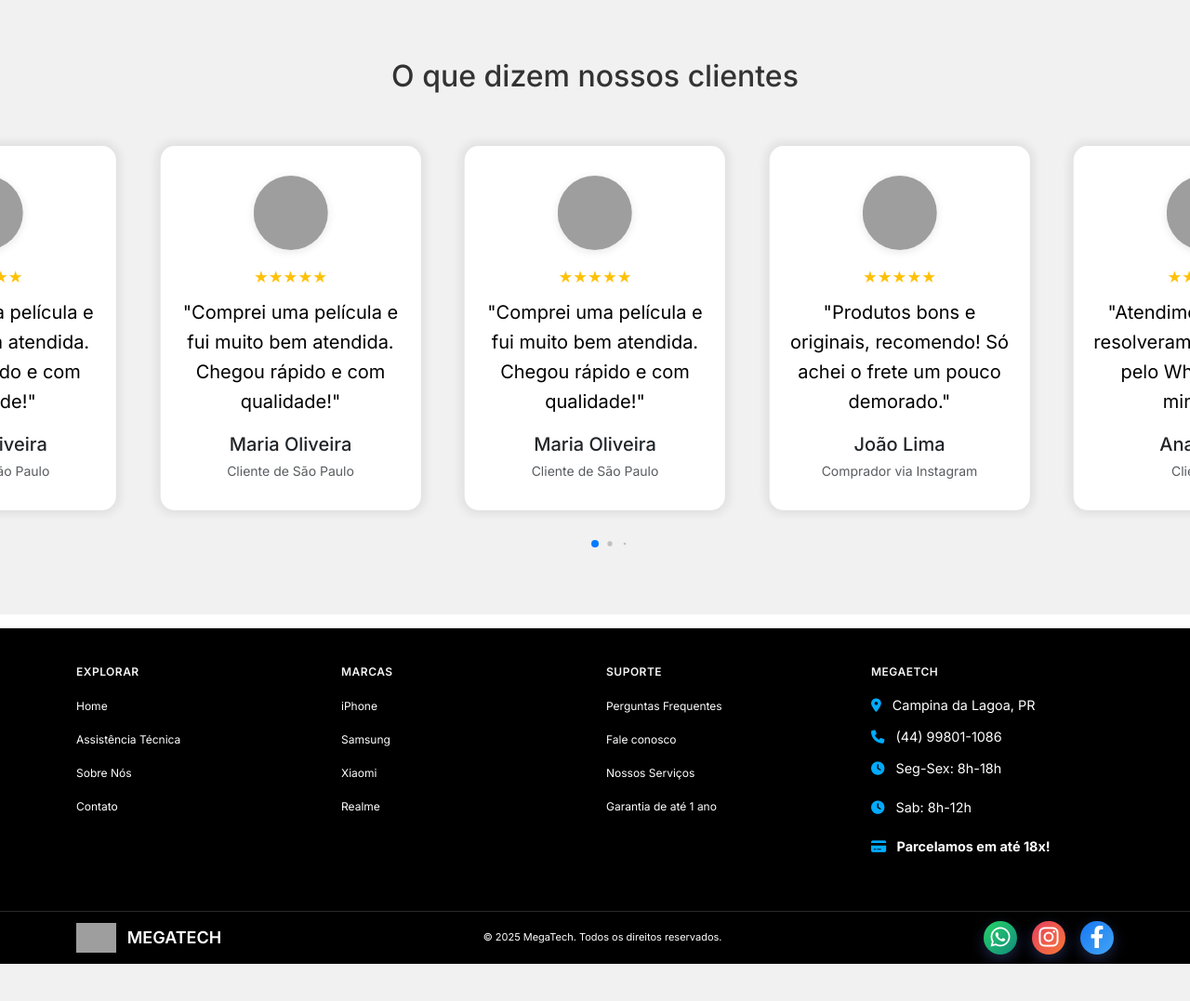
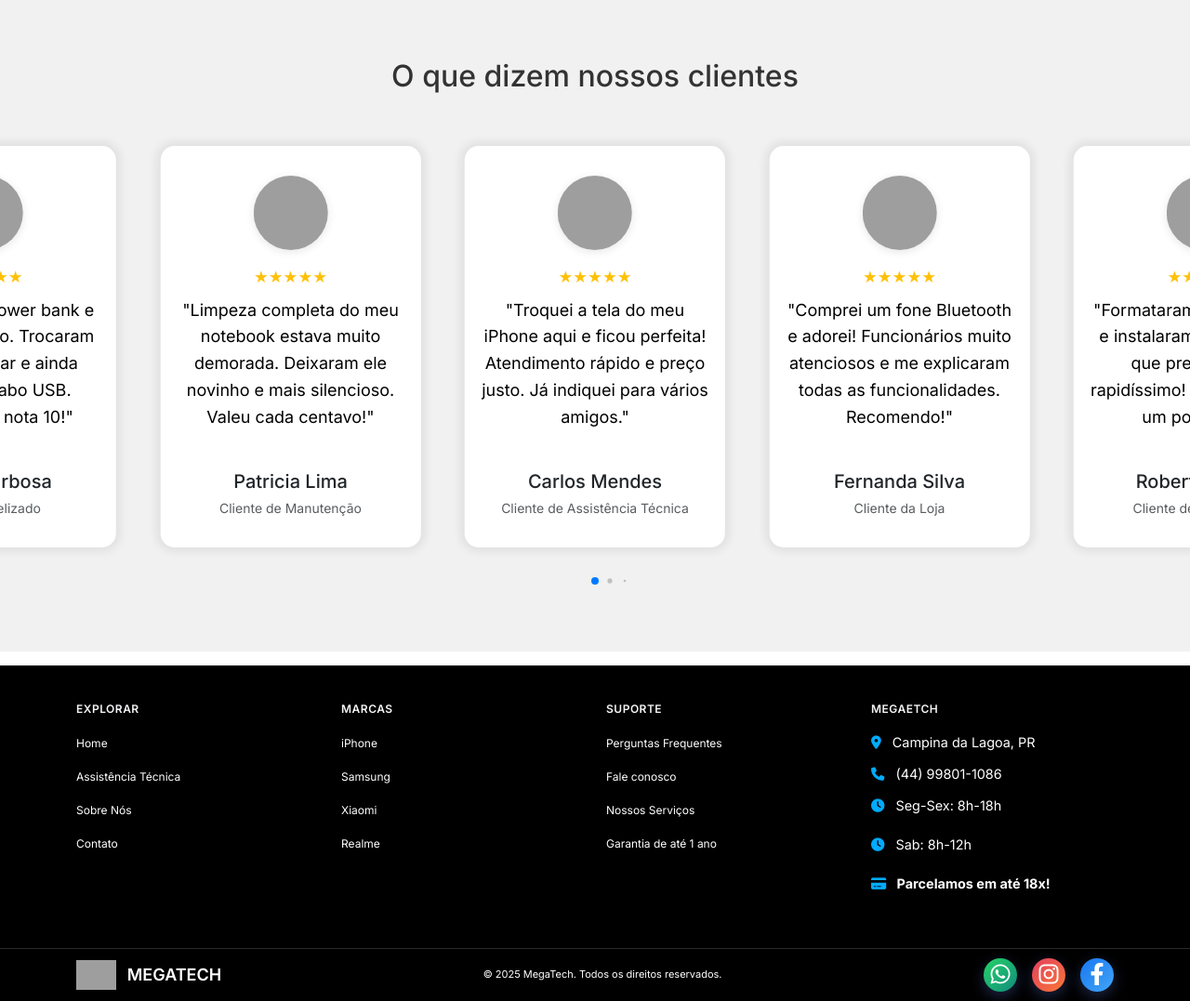
Before and after one commit to mauro-fe/techstore, a PHP site: page /home in a window 1280 px wide. Shown: the part 3643-4720 px from the top of the page at 93% size. Before the commit the page ends 4680 px from the top, so only its background shows below. Run offline with PHP 8.4, Linux system fonts and the light colour scheme; grey boxes are pictures that could not be loaded.

Commit message:
Atualizando avaliações

```diff
--- a/Dados/Avaliacoes.php
+++ b/Dados/Avaliacoes.php
@@ -3,58 +3,82 @@
 $avaliacoes = [
     1 => new Avaliacoes(
         1,
-        'Maria Oliveira',
-        '"Comprei uma película e fui muito bem atendida. Chegou rápido e com qualidade!"',
-        'https://randomuser.me/api/portraits/women/68.jpg',
-        'Cliente de São Paulo',
+        'Carlos Mendes',
+        '"Troquei a tela do meu iPhone aqui e ficou perfeita! Atendimento rápido e preço justo. Já indiquei para vários amigos."',
+        'https://ui-avatars.com/api/?name=Carlos+Mendes&background=0D47A1&color=fff&size=128',
+        'Cliente de Assistência Técnica',
         '★★★★★'
     ),
     2 => new Avaliacoes(
         2,
-        'João Lima',
-        '"Produtos bons e originais, recomendo! Só achei o frete um pouco demorado."',
-        'https://randomuser.me/api/portraits/men/75.jpg',
-        'Comprador via Instagram',
+        'Fernanda Silva',
+        '"Comprei um fone Bluetooth e adorei! Funcionários muito atenciosos e me explicaram todas as funcionalidades. Recomendo!"',
+        'https://ui-avatars.com/api/?name=Fernanda+Silva&background=7B1FA2&color=fff&size=128',
+        'Cliente da Loja',
         '★★★★★'
     ),
     3 => new Avaliacoes(
         3,
-        'Ana Paula',
-        '"Atendimento incrível, resolveram minha dúvida pelo WhatsApp em minutos."',
-        'https://randomuser.me/api/portraits/women/68.jpg',
-        'Cliente fiel',
-        '★★★★★'
+        'Roberto Santos',
+        '"Formataram meu notebook e instalaram os programas que preciso. Ficou rapidíssimo! Só achei o valor um pouco alto."',
+        'https://ui-avatars.com/api/?name=Roberto+Santos&background=388E3C&color=fff&size=128',
+        'Cliente de Manutenção',
+        '★★★★☆'
     ),
     4 => new Avaliacoes(
         4,
-        'Ana Paula',
-        '"Atendimento incrível, resolveram minha dúvida pelo WhatsApp em minutos."',
-        'https://randomuser.me/api/portraits/women/45.jpg',
-        'Cliente fiel',
+        'Juliana Costa',
+        '"Excelente atendimento! Compraram uma película 3D pro meu Samsung e aplicaram na hora. Ficou sem nenhuma bolha."',
+        'https://ui-avatars.com/api/?name=Juliana+Costa&background=E64A19&color=fff&size=128',
+        'Cliente Satisfeita',
         '★★★★★'
     ),
     5 => new Avaliacoes(
         5,
-        'Maria Oliveira',
-        '"Comprei uma película e fui muito bem atendida. Chegou rápido e com qualidade!"',
-        'https://randomuser.me/api/portraits/women/68.jpg',
-        'Cliente de São Paulo',
+        'André Oliveira',
+        '"Meu carregador original estragou e encontrei um igual aqui por um preço ótimo. Entrega super rápida!"',
+        'https://ui-avatars.com/api/?name=Andre+Oliveira&background=1976D2&color=fff&size=128',
+        'Comprador Online',
         '★★★★★'
     ),
     6 => new Avaliacoes(
         6,
-        'Maria Oliveira',
-        '"Comprei uma película e fui muito bem atendida. Chegou rápido e com qualidade!"',
-        'https://randomuser.me/api/portraits/women/68.jpg',
-        'Cliente de São Paulo',
+        'Mariana Alves',
+        '"Consertaram meu tablet que não ligava mais. Achei que era caso perdido, mas conseguiram resolver! Muito profissionais."',
+        'https://ui-avatars.com/api/?name=Mariana+Alves&background=C2185B&color=fff&size=128',
+        'Cliente Recuperada',
         '★★★★★'
     ),
     7 => new Avaliacoes(
         7,
-        'Maria Oliveira',
-        '"Comprei uma película e fui muito bem atendida. Chegou rápido e com qualidade!"',
-        'https://randomuser.me/api/portraits/women/68.jpg',
-        'Cliente de São Paulo',
+        'Paulo Ferreira',
+        '"Ótima variedade de capinhas e acessórios. Comprei uma capa anti-impacto e já salvou meu celular de várias quedas!"',
+        'https://ui-avatars.com/api/?name=Paulo+Ferreira&background=5D4037&color=fff&size=128',
+        'Cliente Regular',
+        '★★★★★'
+    ),
+    8 => new Avaliacoes(
+        8,
+        'Camila Rodrigues',
+        '"Equipe muito técnica e honesta. Explicaram que meu problema tinha uma solução mais barata antes de propor o conserto caro."',
+        'https://ui-avatars.com/api/?name=Camila+Rodrigues&background=512DA8&color=fff&size=128',
+        'Cliente Confiante',
+        '★★★★★'
+    ),
+    9 => new Avaliacoes(
+        9,
+        'Lucas Barbosa',
+        '"Comprei um power bank e veio com defeito. Trocaram sem questionar e ainda ganhei um cabo USB. Atendimento nota 10!"',
+        'https://ui-avatars.com/api/?name=Lucas+Barbosa&background=00796B&color=fff&size=128',
+        'Cliente Fidelizado',
+        '★★★★★'
+    ),
+    10 => new Avaliacoes(
+        10,
+        'Patricia Lima',
+        '"Limpeza completa do meu notebook estava muito demorada. Deixaram ele novinho e mais silencioso. Valeu cada centavo!"',
+        'https://ui-avatars.com/api/?name=Patricia+Lima&background=F57C00&color=fff&size=128',
+        'Cliente de Manutenção',
         '★★★★★'
     ),
 ];
--- a/assets/css/home.css
+++ b/assets/css/home.css
@@ -283,8 +283,9 @@ p {
   font-size: 1.1rem;
 }
 .avaliacoes .avaliacoesSwiper .swiper-slide .card .card-text {
-  height: 130px;
+  height: 170px;
   color: #000 !important;
+  font-size: 18px;
 }
 
 .mapa-container {
--- a/pages/sobre-nos.php
+++ b/pages/sobre-nos.php
@@ -23,7 +23,7 @@
     <!-- Membro 1 -->
     <div class="member row align-items-center mb-5">
         <div class=" col-md-5 text-center mb-4 mb-md-0" data-aos="fade-left" data-aos-delay="200">
-            <img src="https://placehold.co/600x400" alt="João Carlos Silva" class="img-fluid shadow-lg">
+            <img src="assets/img/michel.jpg" alt="João Carlos Silva" class="img-fluid shadow-lg">
         </div>
         <div class="col-md-7" data-aos="fade-left" data-aos-delay="100">
             <h2 class="fw-bold">Paulo Michel Cabrera</h2>
@@ -41,7 +41,7 @@
     <!-- Membro 2 -->
     <div class="member row align-items-center flex-md-row-reverse mb-5">
         <div class="col-md-5 text-center mb-4 mb-md-0" data-aos="fade-right" data-aos-delay="200">
-            <img src="assets/img/ana.jpeg" alt="Ana Lima" class="img-fluid rounded shadow-lg">
+            <img src="assets/img/ana.png" alt="Ana Lima" class="img-fluid rounded shadow-lg">
         </div>
         <div class="col-md-7" data-aos="fade-right" data-aos-delay="100">
             <h2 class="fw-bold">Ana Souza</h2>
```
Also changed, not shown: assets/img/Michel.jpg (added), assets/img/ana.png (added), pages/home.php (indentation only).
